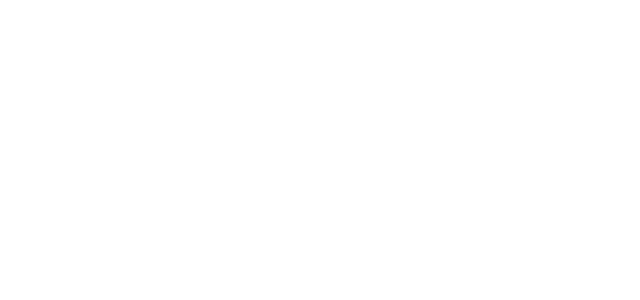
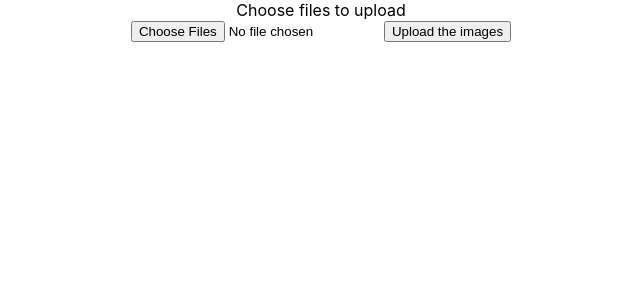
Before and after one commit to Moe82/TTP-Capstone-Front-End, a React (Create React App) app: page /courses/1/upload in a window 1280 px wide. Shown: the top 300 px of the page, without its empty margins (319-959 px from the left). Built offline with nearby package versions, Linux system fonts and the light colour scheme.

Commit message:
add route for upload page

```diff
--- a/src/components/AllPlayers/containers/UploadAttendanceContainer.js
+++ b/src/components/AllPlayers/containers/UploadAttendanceContainer.js
@@ -15,9 +15,11 @@ class UploadAttendanceContainer extends Component {
   handleSubmit = (event) => {
     event.preventDefault()
     const formData = new FormData();
-    formData.append(this.state.file, this.state.file.name);
-    console.log("HERE", this.state.file);
+    console.log(typeof this.state.file)
+    formData.append(this.state.file.name, this.state.file);
+    console.log("File:", this.state.file);
     axios.post('http://localhost:8080/api/students/attendance', formData)
+    .then(res => {console.log(res)}).catch((error) => console.error(error));
   }
 
   render() {
--- a/src/components/AllPlayers/routes/RoutesView.jsx
+++ b/src/components/AllPlayers/routes/RoutesView.jsx
@@ -5,7 +5,7 @@ import { UploadAttendanceContainer } from '../containers';
 const RoutesView = () => {
   return (
     <Switch>
-      <Route exact path="/" component={UploadAttendanceContainer} />
+      <Route exact path="/courses/:id/upload" component={UploadAttendanceContainer} />
     </Switch>
   );
 };
```
Also changed, not shown: 1 other file (tests, documents, lock files or other folders).
